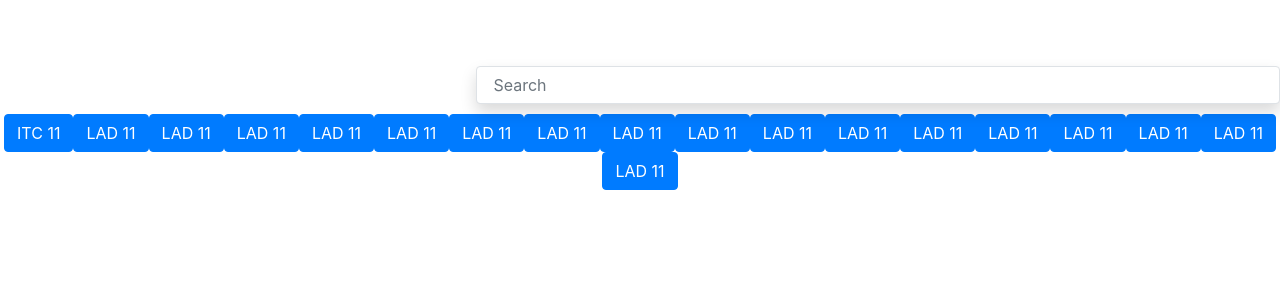
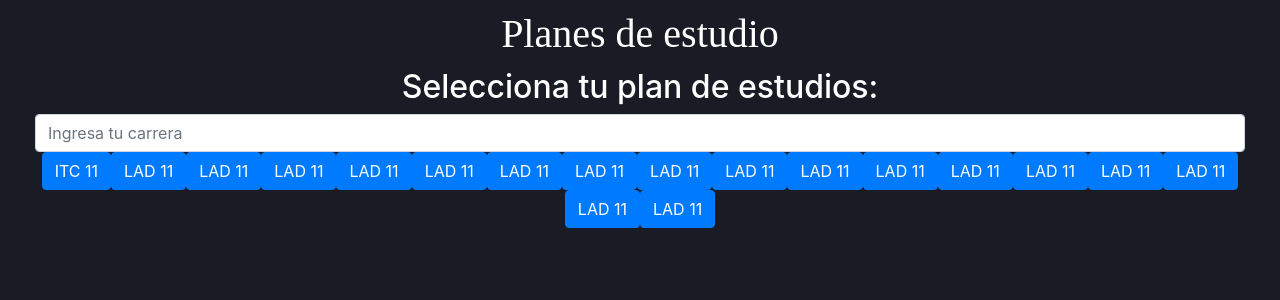
Before and after one commit to luispc111/PlanesDeEstudio, a React (Create React App) app: page / in a window 1280 px wide. Shown: the top 300 px of the page. Built offline with nearby package versions, Linux system fonts and the light colour scheme.

Commit message:
Utilicé componentes de React

```diff
--- a/src/components/PlanesDeEstudio/PlanesDeEstudio.js
+++ b/src/components/PlanesDeEstudio/PlanesDeEstudio.js
@@ -1,5 +1,5 @@
 import React, { useState, useEffect, useCallback } from 'react';
-import { Button } from 'react-bootstrap';
+import { Button, Col, Container, Row, FormControl, InputGroup } from 'react-bootstrap';
 
 const PlanesDeEstudio = () => {
   const [planesDeEstudio, setPlanesDeEstudio] = useState([]);
@@ -30,27 +30,30 @@ const PlanesDeEstudio = () => {
   }, []);
 
   return (
-    <div>
+    <Container fluid>
+      <Row>
+        <Col>
           <h1 className="titulo">Planes de estudio</h1>
-      <div className="form-group">
-        <form onSubmit={() => false}>
-          <div className="input-group">
+        </Col>
+      </Row>
+      <Row>
+        <Container fluid>
               <h2
                 htmlFor="studyPlanSelected"
                 className="block text-sm font-bold mb-2 text-white"
               >
                   Selecciona tu plan de estudios:
               </h2>
-            <input
-              type="text"
-              className="shadow appearance-none border rounded w-full py-2 px-3 text-gray-700 leading-tight focus:outline-none focus:shadow-outline form-control"
-              id="searchStudyPlan"
-              placeholder="Search"
-              autoComplete="off"
+              <InputGroup>
+                <FormControl
+                  placeholder="Ingresa tu carrera"
+                  aria-label="Clave del plan de estudio"
                 />
-          </div>
-        </form>
-        <div>
+              </InputGroup>
+        </Container>
+      </Row>
+      <Row>
+        <Col>
           {
             planesDeEstudio.map(({clave, nombre}, indice) => (
               <Button
@@ -62,9 +65,9 @@ const PlanesDeEstudio = () => {
               </Button>
             ))
           }
-        </div>
-      </div>
-    </div>
+        </Col>
+      </Row>
+    </Container>
   )
 }
 
--- a/src/index.js
+++ b/src/index.js
@@ -1,7 +1,7 @@
 import React from 'react';
 import ReactDOM from 'react-dom';
+import 'bootstrap/dist/css/bootstrap.min.css';
 import './sass/index.scss';
-import 'bootstrap/dist/css/bootstrap.min.css';
 import App from './App';
 import reportWebVitals from './reportWebVitals';
 
```
Lines whose indentation alone changed are shown as unchanged.
